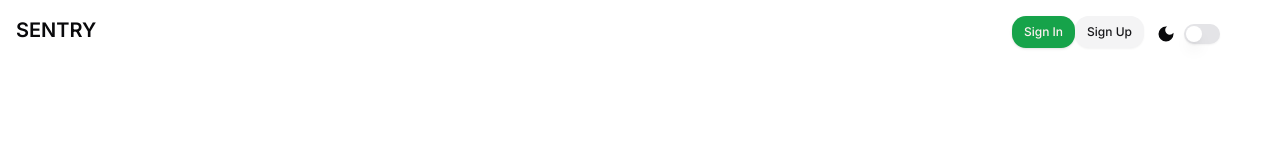
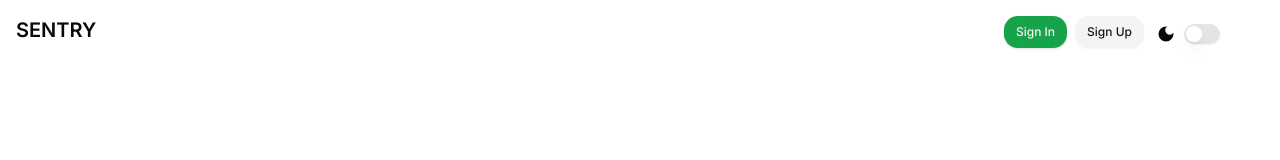
Before and after one commit to MaxAnii/SENTRY, a Next.js app: page / in a window 1280 px wide. Shown: the top 160 px of the page. Built offline with nearby package versions, Linux system fonts and the light colour scheme.

Commit message:
Added margin to the Buttons.

```diff
--- a/components/authLinks.tsx
+++ b/components/authLinks.tsx
@@ -3,10 +3,10 @@ import Link from "next/link";
 const AuthLinks = () => {
 	return (
 		<div>
-			<Button className="font-medium" size="sm">
+			<Button className="font-medium ml-2" size="sm">
 				<Link href="/signIn">Sign In</Link>
 			</Button>
-			<Button className="font-medium" size="sm" variant="secondary">
+			<Button className="font-medium ml-2" size="sm" variant="secondary">
 				<Link href="/signUp">Sign Up</Link>
 			</Button>
 		</div>
```
